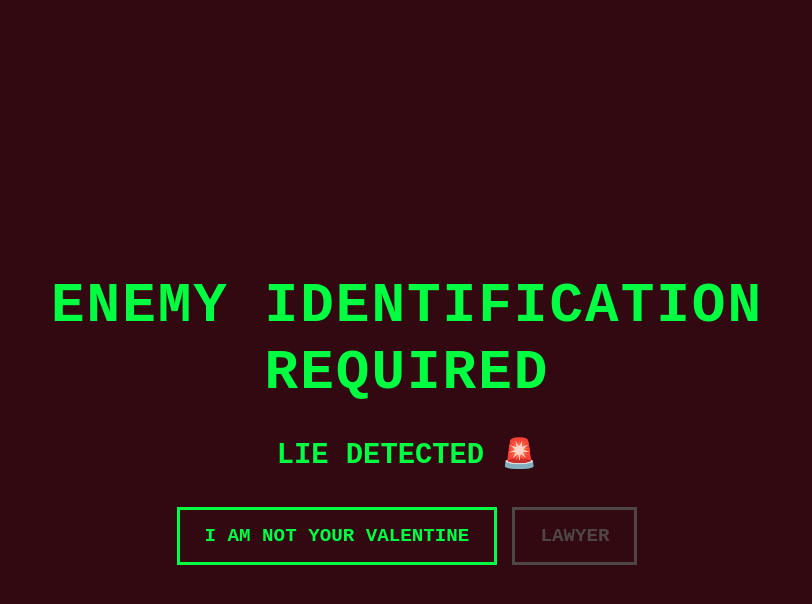
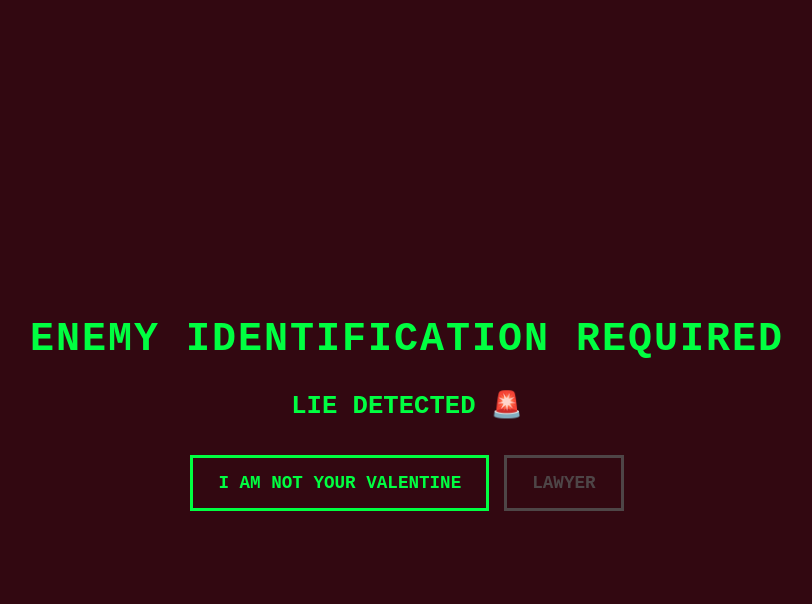
Before and after one commit to julieDS333/valval, a plain HTML site: page index.html in a window 1280 px wide. Both pictures are taken after a click on the button "I AM NOT YOUR VALENTINE". Shown: the whole page, without its empty margins (233-1045 px from the left). Drawn offline with Linux system fonts and the light colour scheme.

Commit message:
Update index.html

```diff
--- a/index.html
+++ b/index.html
@@ -33,21 +33,28 @@
             z-index: 10;
         }
 
-        /* Responsive Text */
+        /* Slightly smaller H1 for a cleaner look */
         h1 {
-            font-size: clamp(1.8rem, 8vw, 3.5rem);
+            font-size: clamp(1.5rem, 6vw, 2.5rem);
             margin-bottom: 20px;
             letter-spacing: 2px;
             line-height: 1.2;
+            text-transform: uppercase;
         }
 
         p {
-            font-size: clamp(1.1rem, 5vw, 1.8rem);
+            font-size: clamp(1rem, 4.5vw, 1.6rem);
             line-height: 1.4;
             font-weight: bold;
         }
 
-        /* Final & Lawyer Box Design */
+        a {
+            color: var(--hacker-green);
+            text-decoration: underline;
+            font-weight: bold;
+        }
+
+        /* Design for Interrogation and Lawyer Boxes */
         .reveal-box, .modal-content {
             background: rgba(0, 0, 0, 0.85);
             padding: 30px;
@@ -61,7 +68,7 @@
         .btn-group {
             margin-top: 30px;
             display: flex;
-            flex-wrap: wrap; /* Wraps buttons on small screens */
+            flex-wrap: wrap;
             gap: 15px;
             justify-content: center;
         }
@@ -69,7 +76,7 @@
         button {
             padding: 15px 25px;
             font-family: 'Courier New', Courier, monospace;
-            font-size: clamp(0.9rem, 4vw, 1.2rem);
+            font-size: clamp(0.85rem, 3.5vw, 1.1rem);
             font-weight: bold;
             cursor: pointer;
             border: 3px solid var(--hacker-green);
@@ -90,7 +97,7 @@
             color: #555;
         }
 
-        /* Modal / Lawyer Box Hidden by default */
+        /* Lawyer Modal Hidden by default */
         #lawyer-modal {
             display: none;
             position: fixed;
@@ -145,9 +152,9 @@
 
     <div id="lawyer-modal">
         <div class="modal-content">
-            <h2 style="color: red;">ACCESS DENIED</h2>
+            <h2 style="color: #ff4444; margin-top: 0;">ACCESS DENIED</h2>
             <p>No legal representation permitted for suspected valentines.</p>
-            <button onclick="closeLawyerBox()" style="border-color: white; color: white;">Return to Interrogation</button>
+            <button onclick="closeLawyerBox()" style="border-color: white; color: white; margin-top: 10px;">Return to Interrogation</button>
         </div>
     </div>
 
@@ -157,9 +164,9 @@
 
         const textOptions = [
             "LIE DETECTED 🚨",
-            "Ted and the coat girl dated longer than us. Relax.",
+            "Ted and the coat girl dated longer than us.",
             "This denial is getting emotional.",
-            "Yeah okay this interrogation is compromised."
+            '<a href="https://www.youtube.com/watch?v=znYkpncrufY&list=RDznYkpncrufY&start_radio=1" target="_blank">Forget me</a>'
         ];
 
         function showLawyerBox() {
@@ -179,7 +186,7 @@
             setTimeout(() => denyBtn.classList.remove('shake'), 400);
 
             if (denialCount < textOptions.length) {
-                textDisplay.innerText = textOptions[denialCount];
+                textDisplay.innerHTML = textOptions[denialCount];
                 denialCount++;
                 pinkIntensity += 50;
                 body.style.backgroundColor = `rgb(${pinkIntensity}, ${pinkIntensity/6}, ${pinkIntensity/3})`;
@@ -195,8 +202,8 @@
 
             container.innerHTML = `
                 <div class="reveal-box">
-                    <h1 style="border-bottom: 2px solid white; padding-bottom: 10px;">INTERROGATION FAILED</h1>
-                    <p style="white-space: pre-line;">
+                    <h1 style="border-bottom: 2px solid white; padding-bottom: 10px; font-size: 1.8rem;">INTERROGATION FAILED</h1>
+                    <p style="white-space: pre-line; color: white;">
                         Against all odds.
                         You are clearly my valentine.
                     </p>
```
